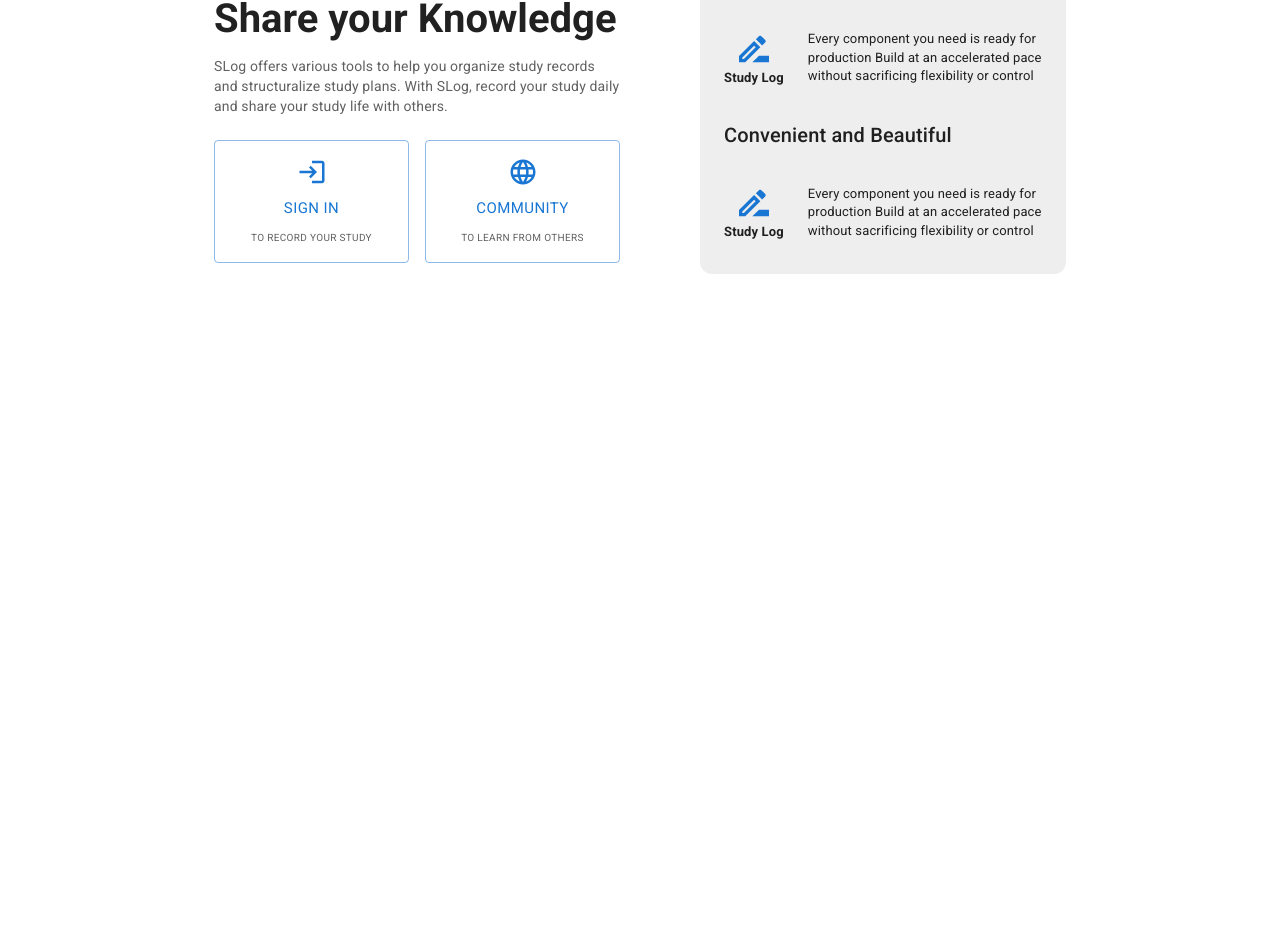
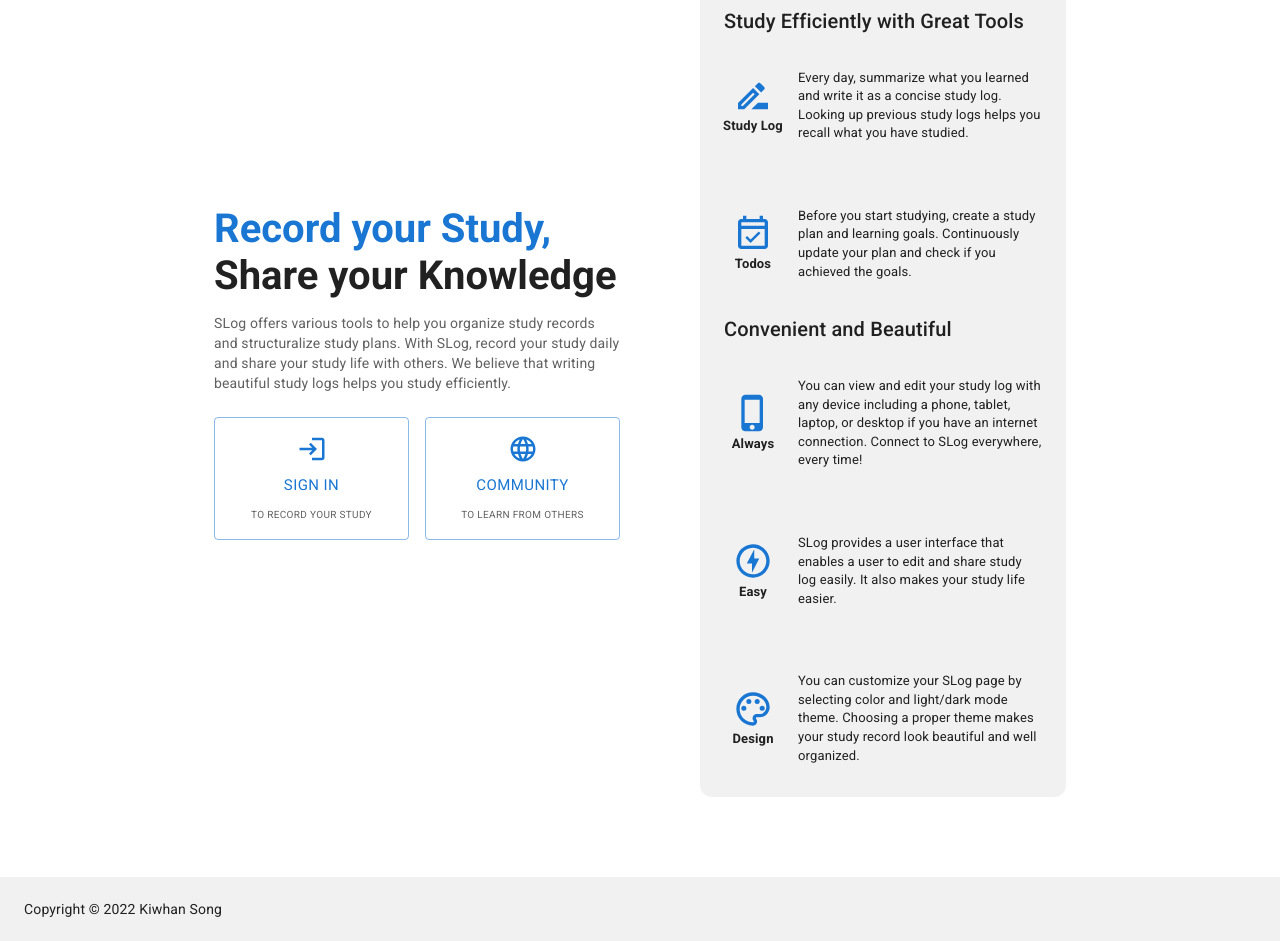
Before and after one commit to kwsong0113/study-log, a React (Create React App) app: page / in a window 1280 px wide. Shown: the part 211-1152 px from the top of the page. Before the commit the page ends 880 px from the top, so only its background shows below. Built offline with nearby package versions, Linux system fonts and the light colour scheme; no server answers.

Commit message:
Add homepage description component

```diff
--- a/src/components/HomeFooter.js
+++ b/src/components/HomeFooter.js
@@ -1,9 +1,29 @@
 import React from 'react';
+
+import AppBar from '@mui/material/AppBar';
+import Toolbar from '@mui/material/Toolbar';
+import Typography from '@mui/material/Typography';
+import { Box } from '@mui/system';
 
 const HomeFooter = () => {
 	return (
-		<>
-		</>
+		<AppBar position = "static" sx = {{ mt: 10, boxShadow: 'none', bgcolor: 'background.default', backgroundImage: 'none' }}>
+			<Toolbar
+				sx = {{
+					display: 'flex',
+					flexDirection: 'row',
+					justifyContent: 'flex-start',
+					alignItems: 'center',
+					bgcolor: (theme) => theme.palette.mode === 'light' ? '#0000000E' : '#00000027',
+					color: 'text.primary',
+				}}
+			>
+				<Typography variant = "body2">Copyright © 2022 Kiwhan Song</Typography>
+				<Box>
+
+				</Box>
+			</Toolbar>
+		</AppBar>
 	);
 };
 
--- a/src/components/HomeIntro.js
+++ b/src/components/HomeIntro.js
@@ -17,7 +17,7 @@ import { UserDataContext } from '../components/UserDataProvider';
 const  HOMEINTRO_CONTENTS = {
 	introMessage1: 'Record your Study,',
 	introMessage2: 'Share your Knowledge',
-	introContent: 'SLog offers various tools to help you organize study records and structuralize study plans. With SLog, record your study daily and share your study life with others.',
+	introContent: 'SLog offers various tools to help you organize study records and structuralize study plans. With SLog, record your study daily and share your study life with others. We believe that writing beautiful study logs helps you study efficiently.',
 };
 
 const HomeIntro = () => {
@@ -25,7 +25,7 @@ const HomeIntro = () => {
 	const { username } = useContext(UserDataContext);
 
 	return (
-		<Box sx = {{ py: 5 }}>
+		<Box sx = {{ py: { xs: 15, md: 0 } }}>
 			<Typography variant = "h3" sx = {{
 				fontSize: { xs: 32, sm: 40, xl: 52},
 				color: 'primary.lightMain',
--- a/src/components/HomeTools.js
+++ b/src/components/HomeTools.js
@@ -4,20 +4,40 @@ import Box from '@mui/material/Box';
 import Typography from '@mui/material/Typography';
 
 import DriveFileRenameOutlineOutlinedIcon from '@mui/icons-material/DriveFileRenameOutlineOutlined';
+import EventAvailableOutlinedIcon from '@mui/icons-material/EventAvailableOutlined';
+import ColorLensOutlinedIcon from '@mui/icons-material/ColorLensOutlined';
+import PhoneIphoneOutlinedIcon from '@mui/icons-material/PhoneIphoneOutlined';
+import OfflineBoltOutlinedIcon from '@mui/icons-material/OfflineBoltOutlined';
+import { OfflineBoltRounded } from '@mui/icons-material';
 
 const HOMETOOLS_CONENT1 = [
 	{
 		title: 'Study Log',
-		icon: <DriveFileRenameOutlineOutlinedIcon sx = {{ fontSize: 40, color: 'primary.lightMain' }}/>,
-		comment: 'Every component you need is ready for production Build at an accelerated pace without sacrificing flexibility or control'
+		icon: <DriveFileRenameOutlineOutlinedIcon sx = {{ fontSize: 40, color: 'primary.lightMain' }} />,
+		comment: 'Every day, summarize what you learned and write it as a concise study log. Looking up previous study logs helps you recall what you have studied.'
+	},
+	{
+		title: 'Todos',
+		icon: <EventAvailableOutlinedIcon sx = {{ fontSize: 40, color: 'primary.lightMain' }} />,
+		comment: 'Before you start studying, create a study plan and learning goals. Continuously update your plan and check if you achieved the goals.'
 	}
 ]
 
 const HOMETOOLS_CONENT2 = [
 	{
-		title: 'Study Log',
-		icon: <DriveFileRenameOutlineOutlinedIcon sx = {{ fontSize: 40, color: 'primary.lightMain' }}/>,
-		comment: 'Every component you need is ready for production Build at an accelerated pace without sacrificing flexibility or control'
+		title: 'Always',
+		icon: <PhoneIphoneOutlinedIcon sx = {{ fontSize: 40, color: 'primary.lightMain' }}/>,
+		comment: 'You can view and edit your study log with any device including a phone, tablet, laptop, or desktop if you have an internet connection. Connect to SLog everywhere, every time!'
+	},
+	{
+		title: 'Easy',
+		icon: <OfflineBoltOutlinedIcon sx = {{ fontSize: 40, color: 'primary.lightMain' }}/>,
+		comment: 'SLog provides a user interface that enables a user to edit and share study log easily. It also makes your study life easier.'
+	},
+	{
+		title: 'Design',
+		icon: <ColorLensOutlinedIcon sx = {{ fontSize: 40, color: 'primary.lightMain' }}/>,
+		comment: 'You can customize your SLog page by selecting color and light/dark mode theme. Choosing a proper theme makes your study record look beautiful and well organized.'
 	}
 ]
 
@@ -25,7 +45,7 @@ const HomeTools = () => {
 	return (
 		<Box
 			sx = {{
-				bgcolor: '#00000011',
+				bgcolor: (theme) => theme.palette.mode === 'light' ? '#0000000E' : '#00000027',
 				borderRadius: 3,
 				ml: {xs: 0, md: 5},
 				px: 3,
@@ -37,11 +57,11 @@ const HomeTools = () => {
 			{HOMETOOLS_CONENT1.map(({ title, icon, comment }) =>
 				(
 					<Box sx = {{ display: 'flex', alignItems: 'center', py: 4 }}>
-						<Box sx = {{ display: 'flex', flexDirection: 'column', justifyContent: 'center', alignItems: 'center', mr: 3 }}>
+						<Box sx = {{ flexShrink: 0, display: 'flex', flexDirection: 'column', justifyContent: 'space-between', alignItems: 'center', width: 90, ml: -2 }}>
 							{icon}
-							<Typography variant = "body2" sx = {{ fontWeight: 600, fontSize: 13, whiteSpace: 'nowrap' }}>{title}</Typography>
+							<Typography variant = "body2" sx = {{ fontWeight: 600, fontSize: 13, whiteSpace: 'nowrap', mt: 0.2 }}>{title}</Typography>
 						</Box>
-						<Typography variant = "body2" sx = {{ fontSize: 13 }}>{comment}</Typography>
+						<Typography variant = "body2" sx = {{ fontSize: 13, textAlign: 'justify-all', }}>{comment}</Typography>
 					</Box>
 				))
 			}
@@ -49,9 +69,9 @@ const HomeTools = () => {
 			{HOMETOOLS_CONENT2.map(({ title, icon, comment }) =>
 				(
 					<Box sx = {{ display: 'flex', alignItems: 'center', py: 4 }}>
-						<Box sx = {{ display: 'flex', flexDirection: 'column', justifyContent: 'center', alignItems: 'center', mr: 3 }}>
+						<Box sx = {{ flexShrink: 0, display: 'flex', flexDirection: 'column', justifyContent: 'center', alignItems: 'center', width: 90, ml: -2 }}>
 							{icon}
-							<Typography variant = "body2" sx = {{ fontWeight: 600, fontSize: 13, whiteSpace: 'nowrap' }}>{title}</Typography>
+							<Typography variant = "body2" sx = {{ fontWeight: 600, fontSize: 13, whiteSpace: 'nowrap', mt: 0.2 }}>{title}</Typography>
 						</Box>
 						<Typography variant = "body2" sx = {{ fontSize: 13 }}>{comment}</Typography>
 					</Box>
--- a/src/pages/HomePage.js
+++ b/src/pages/HomePage.js
@@ -14,7 +14,7 @@ const HomePage = () => {
 		<>
 			<Topbar home = {true}/>
 			<Container sx = {{ maxWidth: { xs: 500, md: 900, xl: 1200 } }}>
-				<Grid container spacing = {5} sx = {{ mt: 10 }}>
+				<Grid container spacing = {5} sx = {{ mt: { xs: 10, md: 15 } }}>
 					<Grid item xs = {12} md = {6} sx = {{ display: 'flex', alignItems: 'center' }}>
 						<HomeIntro />
 					</Grid>
@@ -23,8 +23,8 @@ const HomePage = () => {
 					</Grid>
 				</Grid>
 				<HomeFeatures />
-				<HomeFooter />
 			</Container>
+			<HomeFooter />
 		</>
 	);
 };
```
